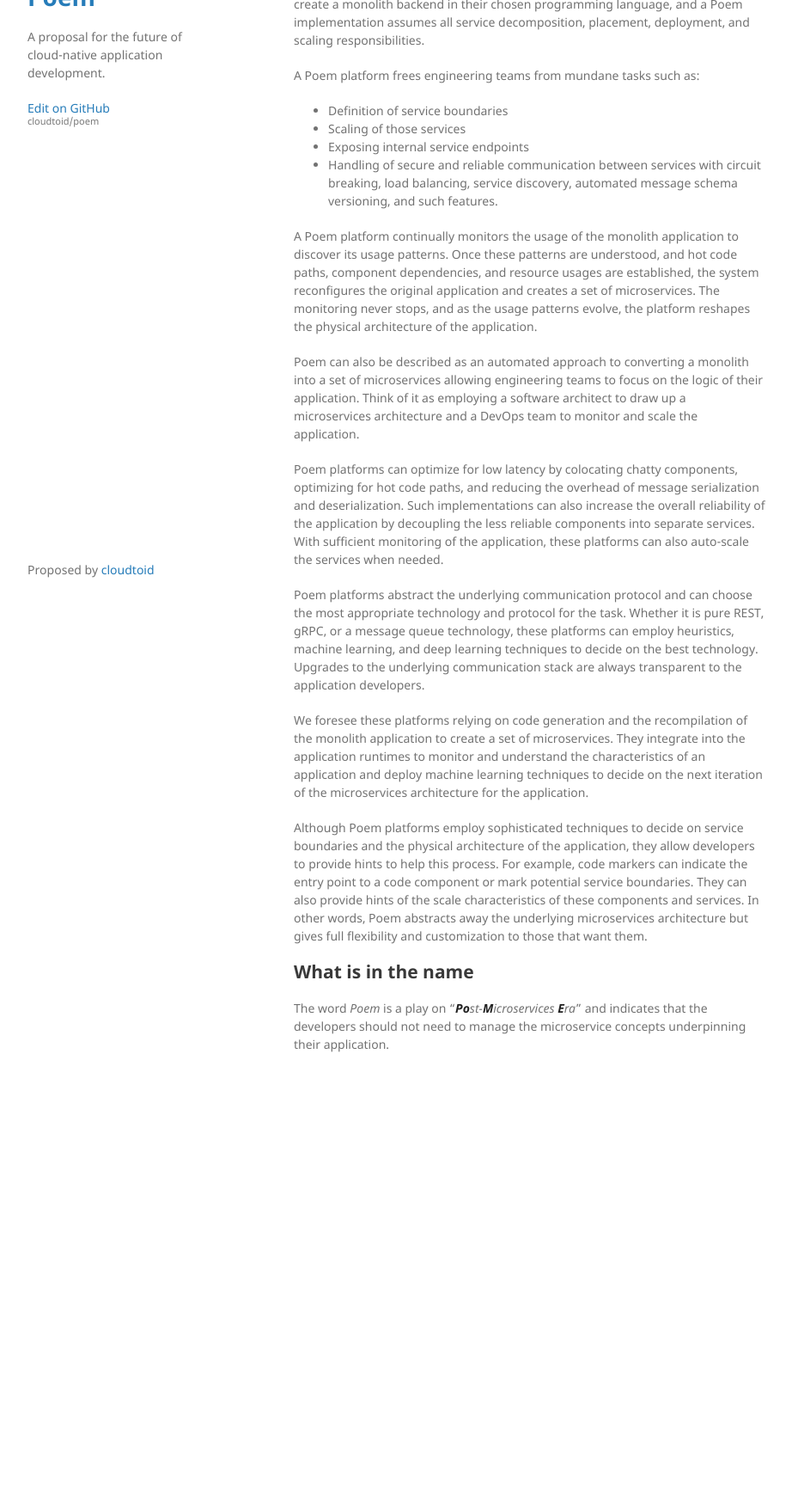
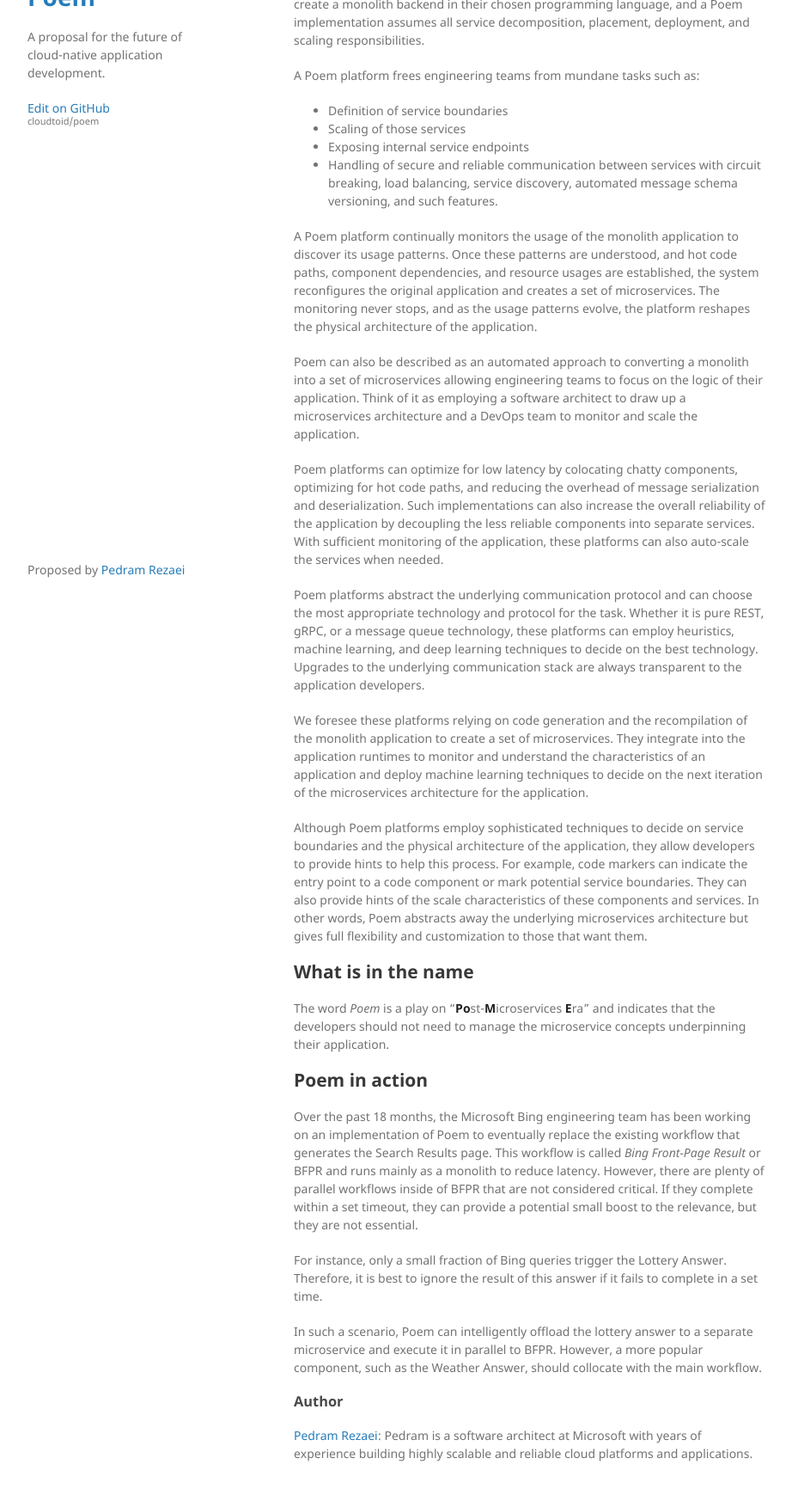
Before and after one commit to cloudtoid/poem, a Jekyll site: the page built from README.md, in a window 1280 px wide, cut to the strip 157-1928 px from the top of the page. Shown: the top 1739 px of the strip at 86% size, without its empty margins (178-1100 px from the left). Built offline with Jekyll 4.4.1, drawn with Linux system fonts in a browser that asks for light colours; our own code applies the rules of GitHub Pages for plain Markdown files; before the commit the page ends 1452 px from its top, so only the background shows below that.

Commit message:
more changes

```diff
--- a/README.md
+++ b/README.md
@@ -23,4 +23,16 @@ Although Poem platforms employ sophisticated techniques to decide on service bou
 
 ## What is in the name
 
-The word *Poem* is a play on "***Po**st-**M**icroservices **E**ra*" and indicates that the developers should not need to manage the microservice concepts underpinning their application.
+The word *Poem* is a play on "**Po**st-**M**icroservices **E**ra" and indicates that the developers should not need to manage the microservice concepts underpinning their application.
+
+## Poem in action
+
+Over the past 18 months, the Microsoft Bing engineering team has been working on an implementation of Poem to eventually replace the existing workflow that generates the Search Results page. This workflow is called *Bing Front-Page Result* or BFPR and runs mainly as a monolith to reduce latency. However, there are plenty of parallel workflows inside of BFPR that are not considered critical. If they complete within a set timeout, they can provide a potential small boost to the relevance, but they are not essential.
+
+For instance, only a small fraction of Bing queries trigger the Lottery Answer. Therefore, it is best to ignore the result of this answer if it fails to complete in a set time.
+
+In such a scenario, Poem can intelligently offload the lottery answer to a separate microservice and execute it in parallel to BFPR. However, a more popular component, such as the Weather Answer, should collocate with the main workflow.
+
+### Author
+
+[Pedram Rezaei](https://www.linkedin.com/in/pedramrezaei/): Pedram is a software architect at Microsoft with years of experience building highly scalable and reliable cloud platforms and applications.
--- a/_layouts/default.html
+++ b/_layouts/default.html
@@ -34,7 +34,7 @@
       </section>
       <footer>
         {% if site.github.is_project_page %}
-        <p>Proposed by <a href="{{ site.github.owner_url }}">{{ site.github.owner_name }}</a></p>
+        <p>Proposed by <a href="https://www.linkedin.com/in/pedramrezaei/">Pedram Rezaei</a></p>
         {% endif %}
       </footer>
     </div>
```
